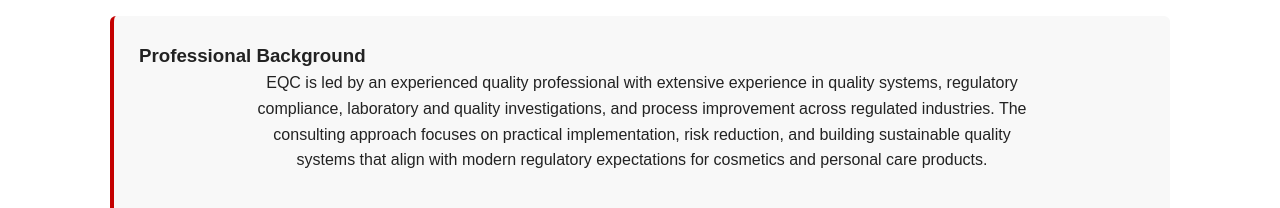
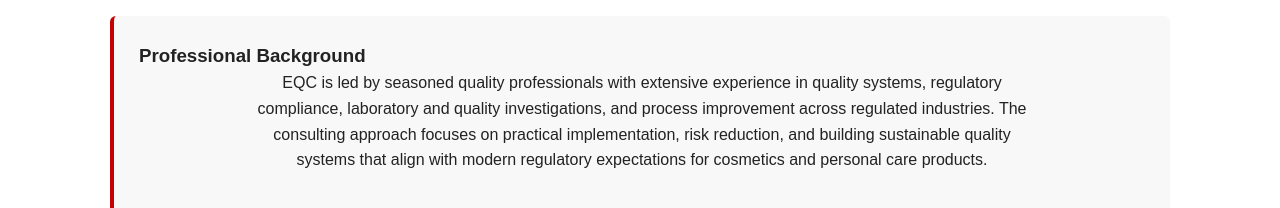
Before and after one commit to EQC-roger/eqc-website, a plain HTML site: page index.html in a window 1280 px wide. Shown: the part 744-952 px from the top of the page. Drawn offline with Linux system fonts and the light colour scheme.

Commit message:
Update index.html

```diff
--- a/index.html
+++ b/index.html
@@ -254,7 +254,7 @@
   <div class="portfolio-box">
     <h3>Professional Background</h3>
     <p>
-      EQC is led by an experienced quality professional with extensive
+      EQC is led by seasoned quality professionals with extensive
       experience in quality systems, regulatory compliance, laboratory and
       quality investigations, and process improvement across regulated
       industries. The consulting approach focuses on practical implementation,
```
